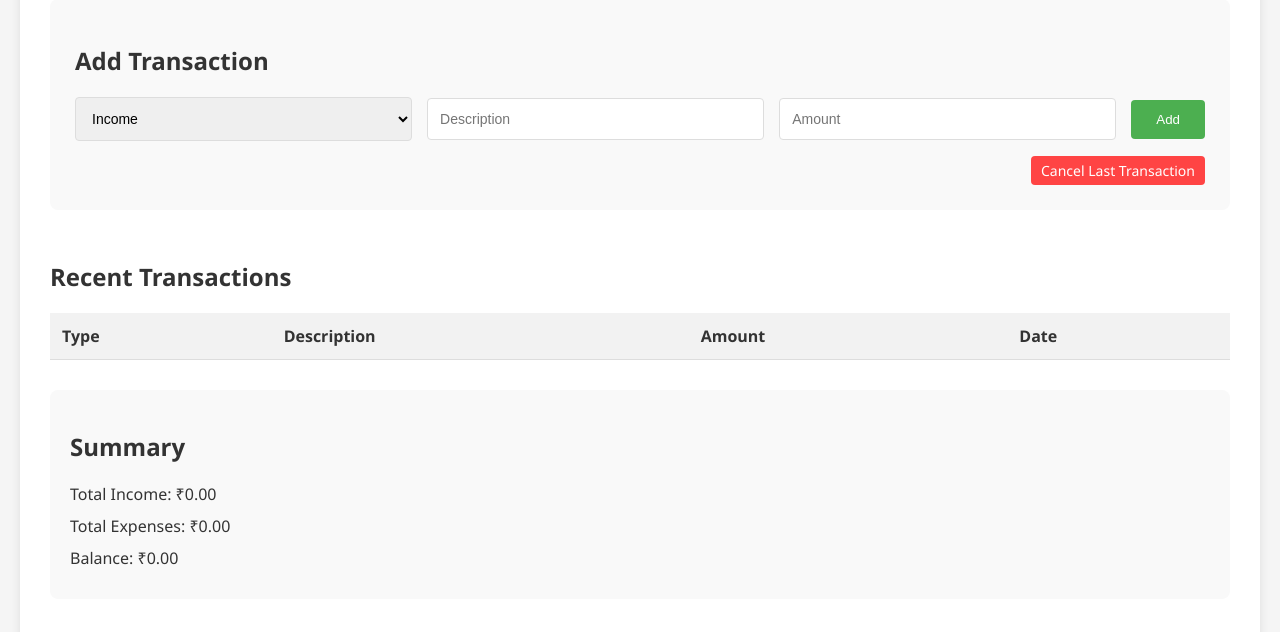
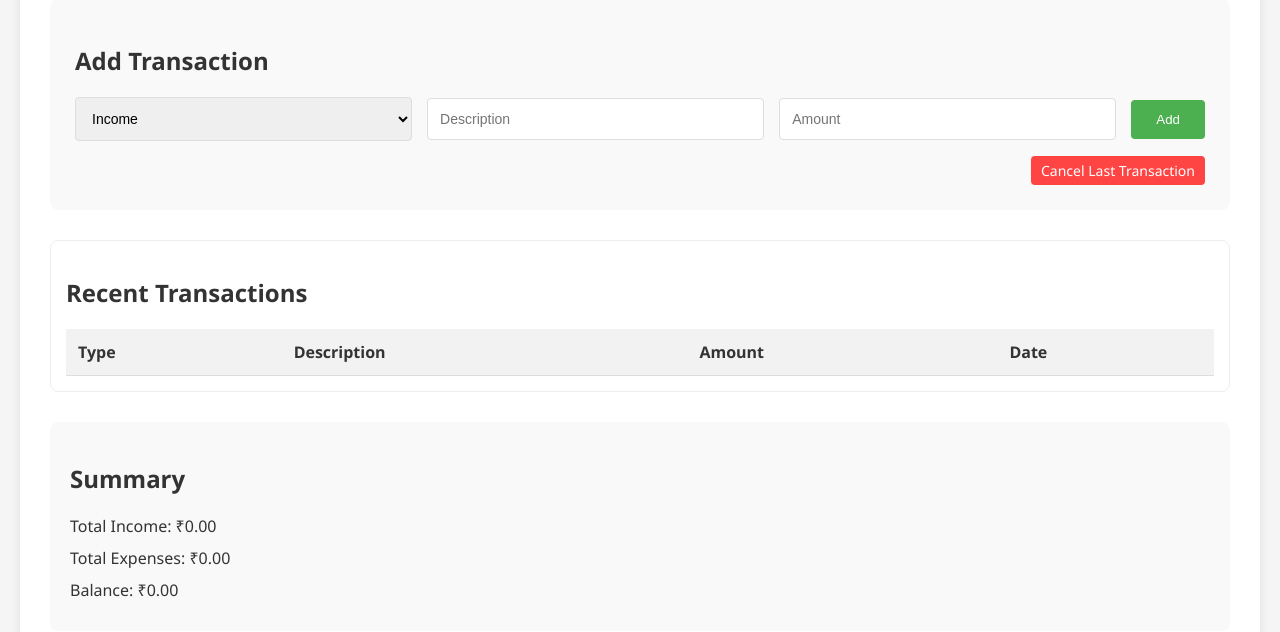
Before and after one commit to imananthu777/ExpenseManagerVercel, a Flask app: page /welcome in a window 1280 px wide. Shown: the part 165-797 px from the top of the page. Run offline with Flask 3, Linux system fonts and the light colour scheme; the visitor is signed in with stand-in values (Sample User, id 1); lists and menus that the app fills with data are empty; some libraries are stand-ins or nearby versions.

Commit message:
Assistant checkpoint: Added horizontal scroll for transaction table
Assistant generated file changes:
- templates/welcome.html: Add horizontal scroll for transaction table

---

User prompt:

add transaction part overflow to right

Replit-Commit-Author: Assistant
Replit-Commit-Session-Id: e95f9089-07fc-40f7-872a-1d4374f9108a

```diff
--- a/templates/welcome.html
+++ b/templates/welcome.html
@@ -68,6 +68,13 @@
         .transaction-list {
             margin-top: 30px;
             overflow-x: auto;
+            max-width: 100%;
+            border: 1px solid #eee;
+            border-radius: 8px;
+            padding: 15px;
+        }
+        .transaction-list table {
+            min-width: 800px;
         }
         table {
             width: 100%;
```
